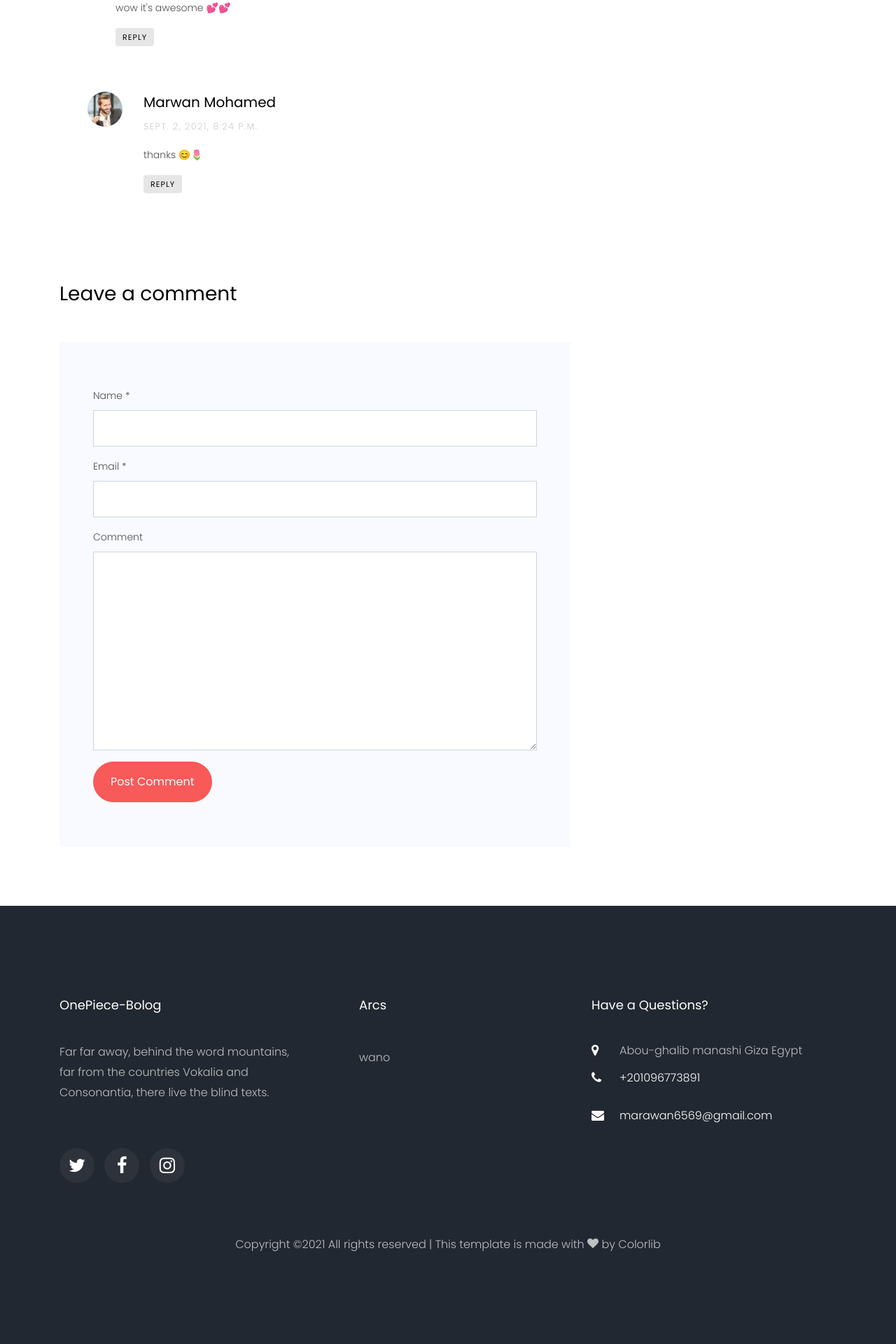
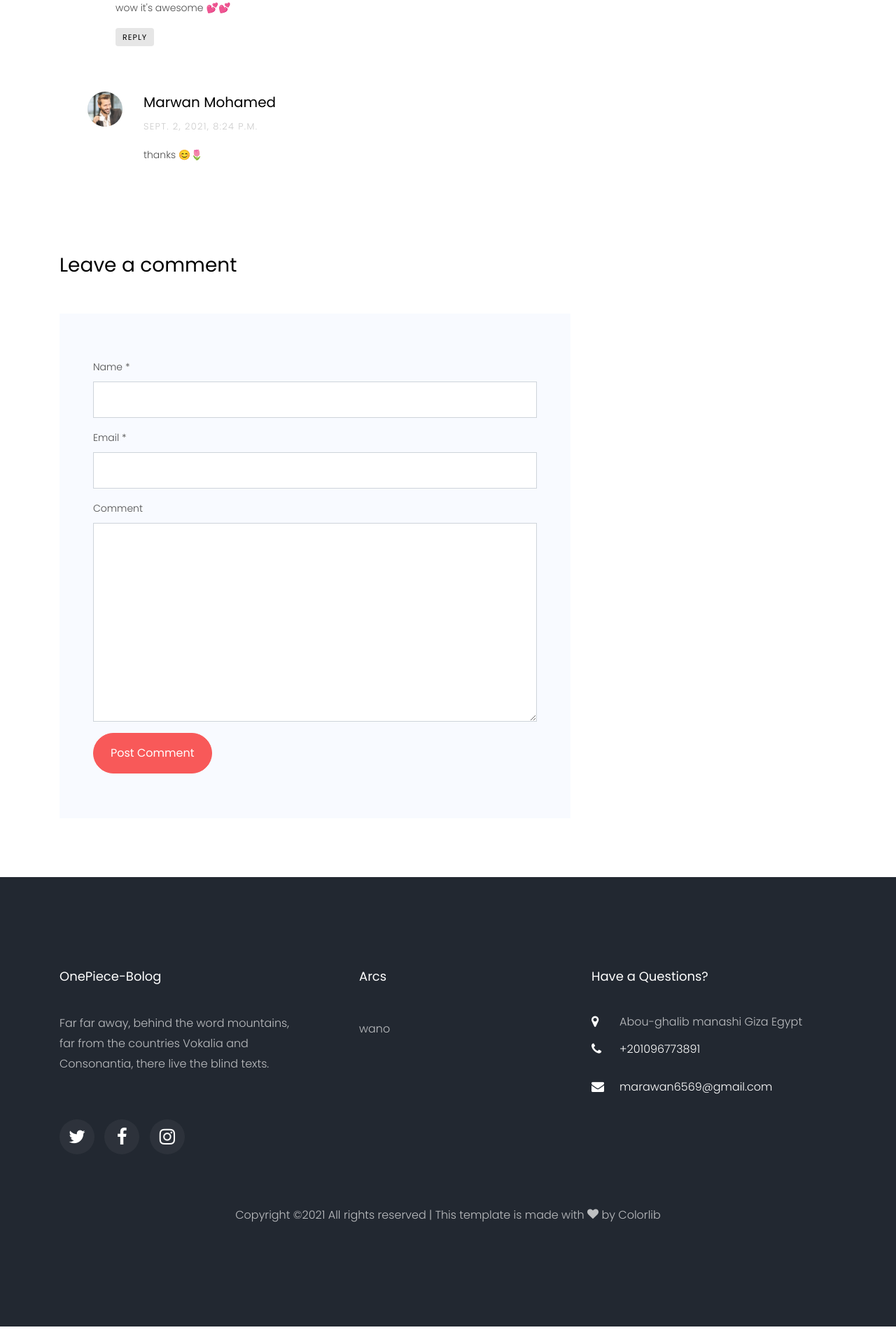
Before and after one commit to marawan6569/one-piece-blog, a Django app: a page that uses blog/templates/blog/chapter_detail.html in a window 1280 px wide. Shown: the part 2270-4190 px from the top of the page at 70% size. After the commit the page ends 4165 px from the top, so only its background shows below. Run offline with Django 3.2, Linux system fonts and the light colour scheme; data comes from the database, SQL or seed files in the repository; both versions use the stored data as it was after the commit; some libraries are stand-ins or nearby versions; some web fonts are replaced.

Commit message:
finshied comment system (with replies)

```diff
--- a/blog/templates/blog/chapter_detail.html
+++ b/blog/templates/blog/chapter_detail.html
@@ -55,10 +55,11 @@
                 <h3>{{comment.name}}</h3>
                 <div class="meta">{{comment.created_on}}</div>
                 <p>{{comment.body|linebreaks}}</p>
-                <p><a href="#" id="{{comment.id}}" class="reply">Reply</a></p>
+                <p><a href="javascript:show_replying_form({{comment.id}})" id="comment-{{comment.id}}" comment-id="{{comment.id}}" class="reply">Reply</a></p>
               </div>
-              {% for reply in comment.replies.all %}
+
               <ul class="children">
+                {% for reply in comment.replies.all %}
                 <li class="comment">
                   <div class="vcard bio">
                     <img src="{% static 'images/person_1.jpg' %}" alt="Image placeholder">
@@ -67,10 +68,10 @@
                     <h3>{{reply.name}}</h3>
                     <div class="meta">{{reply.created_on}}</div>
                     <p>{{reply.body|linebreaks}}</p>
-                    <p><a href="#" id="{{reply.id}}" class="reply">Reply</a></p>
                   </div>
+                  {% endfor %}
               </ul>
-              {% endfor %}
+
             </li>
             {% endif %}
           {% endfor %}
--- a/blog/urls.py
+++ b/blog/urls.py
@@ -1,7 +1,7 @@
 from django.contrib import admin
 from django.urls import path
 
-from .views import ChapterList,ChapterDetail,add_comment
+from .views import ChapterList,ChapterDetail,add_comment,add_reply
 
 
 app_name = 'blog'
@@ -10,4 +10,5 @@ urlpatterns = [
     path('', ChapterList.as_view(), name='chapters'),
     path('<str:slug>', ChapterDetail.as_view(), name='chapter_detail'),
     path('ajax/add-comment', add_comment, name='add_comment'),
+    path('ajax/add-reply', add_reply, name='add_reply'),
 ]
--- a/blog/views.py
+++ b/blog/views.py
@@ -5,8 +5,6 @@ from django.views.generic import ListView , DetailView
 # from django.views.generic.edit import FormMixin
 from django.urls import reverse
 
-
-from django.core import serializers
 
 # from .forms import CommentForm
 
@@ -53,10 +51,7 @@ class ChapterDetail(DetailView):
 
 
 def add_comment(request):
-    print('==========================================================================yes')
-    print(request.GET.get('chapter_id'))
     if request.is_ajax and request.method == 'GET':
-        print('++++++++++++++++++++++++++++++++++++++++++++++++++++++++++++++++++++++yes')
         comment = Comment.objects.create(
             chapter = Chapter.objects.get(id = int(request.GET.get('chapter_id'))),
             name = request.GET.get('name'),
@@ -68,3 +63,23 @@ def add_comment(request):
         com = {'id': comment.id, 'name': comment.name, 'body': comment.body, 'created_on': comment.created_on}
         return JsonResponse({'comment': com}, status=200)
     return JsonResponse({'error': error}, status=500)
+
+
+def add_reply(request):
+    if request.is_ajax and request.method == 'GET':
+        print('----------------------------------------------------------------------------')
+        print(request.GET.get('comment_id'))
+        print(Comment.objects.get(id = int(request.GET.get('comment_id'))).id)
+        print('----------------------------------------------------------------------------')
+        comment = Comment.objects.create(
+            chapter = Chapter.objects.get(id = int(request.GET.get('chapter_id'))),
+            parent = Comment.objects.get(id = int(request.GET.get('comment_id'))),
+            name = request.GET.get('name'),
+            email = request.GET.get('email'),
+            body = request.GET.get('comment')
+
+        )
+        comment.save()
+        com = {'id': comment.id, 'name': comment.name, 'body': comment.body, 'created_on': comment.created_on}
+        return JsonResponse({'comment': com}, status=200)
+    return JsonResponse({'error': error}, status=500)
--- a/static/js/comments.js
+++ b/static/js/comments.js
@@ -1,3 +1,4 @@
+
 // $.ajaxSetup({
 //      beforeSend: function(xhr, settings) {
 //          function getCookie(name) {
@@ -79,51 +80,119 @@ function add_comment(data) {
           </div>\
         </li>\
         "
-      )
-      console.log(response['comment']);
-
+      );
+      $('#comment_form')[0].reset();
     },
     error: function(response) {
       console.log('error');
-      $('#comment_form')[0].reset();
+
       alert('cant add comment now, please try agin later')
 
     }
   })
 }
 
+// replying form
+form = "<div class='form-wrap pt-5' id='replying_form_container'>\
+        <h3 class='mb-5'>Reply</h3>\
+        <form id='reply_form' class='p-5 bg-light'>\
+          <div class='form-group'>\
+            <label for='name'>Name *</label>\
+            <input type='text' name='name' required class='form-control' id='replay-name'>\
+          </div>\
+          <div class='form-group'>\
+            <label for='email'>Email *</label>\
+            <input type='email' name='email' required class='form-control' id='replay-email'>\
+          </div>\
+          <div class='form-group'>\
+            <label for='message'>Comment</label>\
+            <textarea name='comment' required id='replay' cols='30' rows='10' class='form-control'></textarea>\
+          </div>\
+          <div class='form-group'>\
+            <input type='button' value='reply' id='post_replay' onclick='get_data_from_replying_form()' class='btn py-3 px-4 btn-primary'>\
+          </div>\
+        </form>\
+      </div>"
+
+// show replying form
+function show_replying_form(id) {
+  replying_to = $('#comment-'+id);
+  replying_to.parent().append(form);
+  replying_to.parent().append("<input onclick='hide_replying_form()' type='button' value='Cancel' id='hide_replying_form' class='btn py-3 px-4 btn-primary mt-2'>");
+  replying_to.hide();
+
+};
+// hide replying form
+function hide_replying_form() {
+  $('#hide_replying_form').remove();
+  $('#replying_form_container').remove();
+  replying_to.show();
+};
 
 
 
 
+function get_data_from_replying_form() {
+  // e.preventDefault()
+  chapter_id = $('#chapter_id').val(),
+    name = $('#replay-name').val(),
+    email = $('#replay-email').val(),
+    comment = $('#replay').val();
+    // console.log(chapter_id);
+    // console.log(name);
+    // console.log(email);
+    // console.log(comment);
+  testEmail = /^[A-Z0-9._%+-]+@([A-Z0-9-]+\.)+[A-Z]{2,4}$/i;
+  if (testEmail.test(email)) {
+    email = email
+    if (chapter_id != '' && name != '' && email != '' && comment != '') {
+      data = {
+        'chapter_id': chapter_id,
+        'comment_id': replying_to.attr('comment-id'),
+        'name': name,
+        'email': email,
+        'comment': comment
+      }
+      // console.log(data);
+      add_reply(data)
+    } else {
+      alert('please fill all fields')
+    }
+  } else {
+    email = ''
+    alert('pleas enter a vailed email')
+  }
+};
 
+function add_reply(data) {
+  $.ajax({
+    type: 'GET',
+    url: '/ajax/add-reply',
+    data: data,
+    success: function(response) {
+      comment = response['comment'];
+      parent = replying_to.parent().parent().parent().children('ul');
+      parent.append(
+        " <li class='comment'>\
+          <div class='vcard bio'>\
+            <img src='/static/images/person_1.jpg' alt='Image placeholder'>\
+          </div>\
+          <div class='comment-body'>\
+            <h3>" + comment['name'] + "</h3>\
+            <div class='meta'>" + comment['created_on'] + "</div>\
+            <p>" + comment['body'] + "</p>\
+            <p><a href='#' id='" + comment['id'] + "' class='reply'>Reply</a></p>\
+          </div>\
+        </li>\
+        "
+      );
+      $('#reply_form')[0].reset();
+    },
+    error: function(response) {
+      console.log('error');
 
-// add comment
-//
-// $('#post_comment').on('click', function(event) {
-//   var chapter_id = $('#chapter_id').val(),
-//     name = $('#name').val(),
-//     email = $('#email').val(),
-//     comment = $('#comment').val();
-//
-//   console.log(chapter_id);
-//   console.log(name);
-//   console.log(email);
-//   console.log(comment);
-// });
-//
+      alert('cant add comment now, please try agin later')
 
-
-
-// function test(e) {
-//   e.preventDefault()
-//   var chapter_id = $('#chapter_id').val(),
-//     name = $('#name').val(),
-//     email = $('#email').val(),
-//     comment = $('#comment').val();
-//
-//   console.log(chapter_id);
-//   console.log(name);
-//   console.log(email);
-//   console.log(comment);
-// };
+    }
+  })
+};
```
Also changed, not shown: db.sqlite3.
